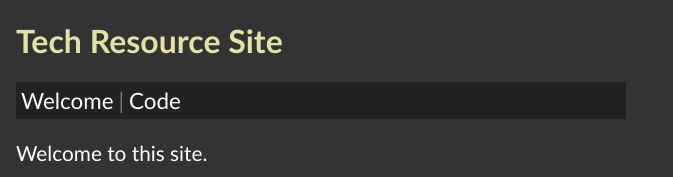
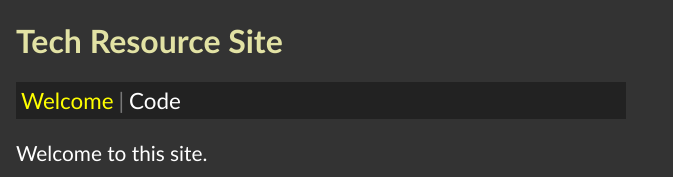
Before and after one commit to edwardtanguay/nextapp007, a Next.js app: page / in a window 1280 px wide. Shown: the top 177 px of the page, without its empty margins (0-673 px from the left). Built offline with nearby package versions, Linux system fonts and the light colour scheme.

Commit message:
nav with active styling

```diff
--- a/components/Nav.js
+++ b/components/Nav.js
@@ -1,11 +1,11 @@
-import Link from 'next/link';
+import { NavLink } from './NavLink';
 
 export const Nav = () => {
     return (
         <nav>
-            <span><Link href="/">Welcome</Link></span>
+            <span><NavLink exact href="/">Welcome</NavLink></span>
             <span className="separator">|</span>
-            <span><Link href="/code">Code</Link></span>
+            <span><NavLink href="/code">Code</NavLink></span>
         </nav>
     );
 };
--- /dev/null
+++ b/components/NavLink.js
@@ -0,0 +1,29 @@
+import { useRouter } from 'next/router';
+import Link from 'next/link';
+import PropTypes from 'prop-types';
+
+export const NavLink = ({ href, exact, children, ...props }) => {
+    const { pathname } = useRouter();
+    console.log(pathname);
+    console.log(href);
+    const isActive = exact ? pathname === href : pathname.startsWith(href);
+
+    if (isActive) {
+        props.className += ' active';
+    }
+
+    return (
+        <Link href={href}>
+            <a {...props}>{children}</a>
+        </Link>
+    );
+};
+
+NavLink.propTypes = {
+    href: PropTypes.string.isRequired,
+    exact: PropTypes.bool
+};
+
+NavLink.defaultProps = {
+    exact: false
+};
```
